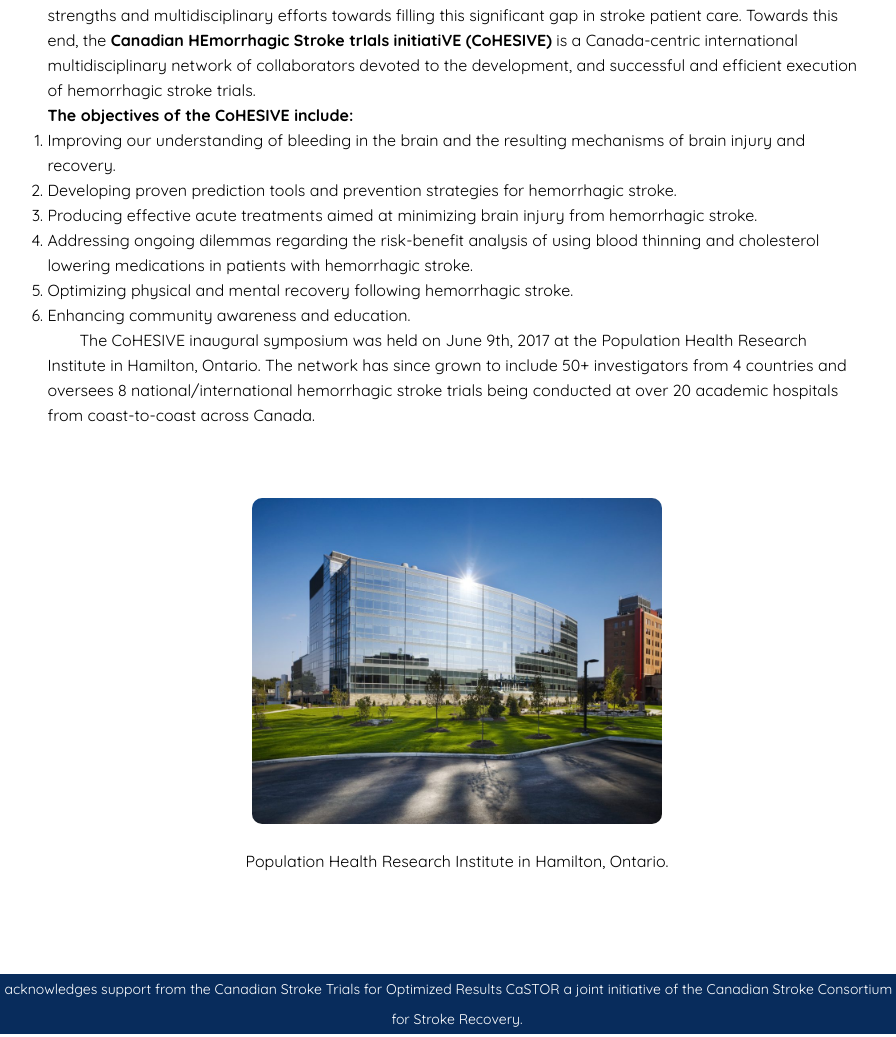
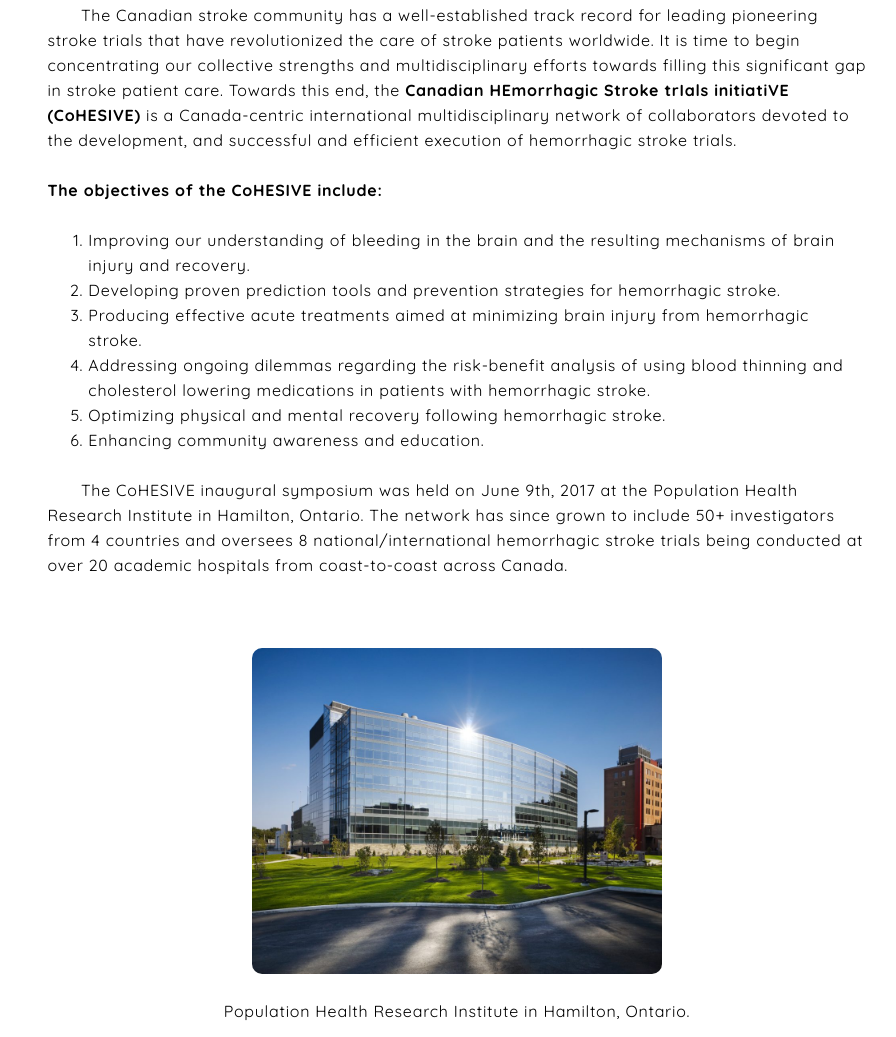
Before and after one commit to michaellin442/CoHESIVE, a plain HTML site: page index.html in a window 1280 px wide. Shown: the part 805-1842 px from the top of the page, without its empty margins (183-1079 px from the left). Drawn offline with Linux system fonts and the light colour scheme.

Commit message:
formatting

```diff
--- a/style.css
+++ b/style.css
@@ -7,10 +7,10 @@
 main{
     font-size: 16px;
     font-family: 'Quicksand';
+    letter-spacing: 0.75px;
     line-height: 25px;
     margin-left: 18%;
     margin-right: 18%;
-
 }
 
 .signup-sheet{
@@ -166,3 +166,7 @@ table{
     margin-top: 50px;
     margin-bottom: -100px;
 }
+
+ol {
+    margin-left: 5%;
+}
```
Also changed, not shown: index.html (+4 -0 lines).
